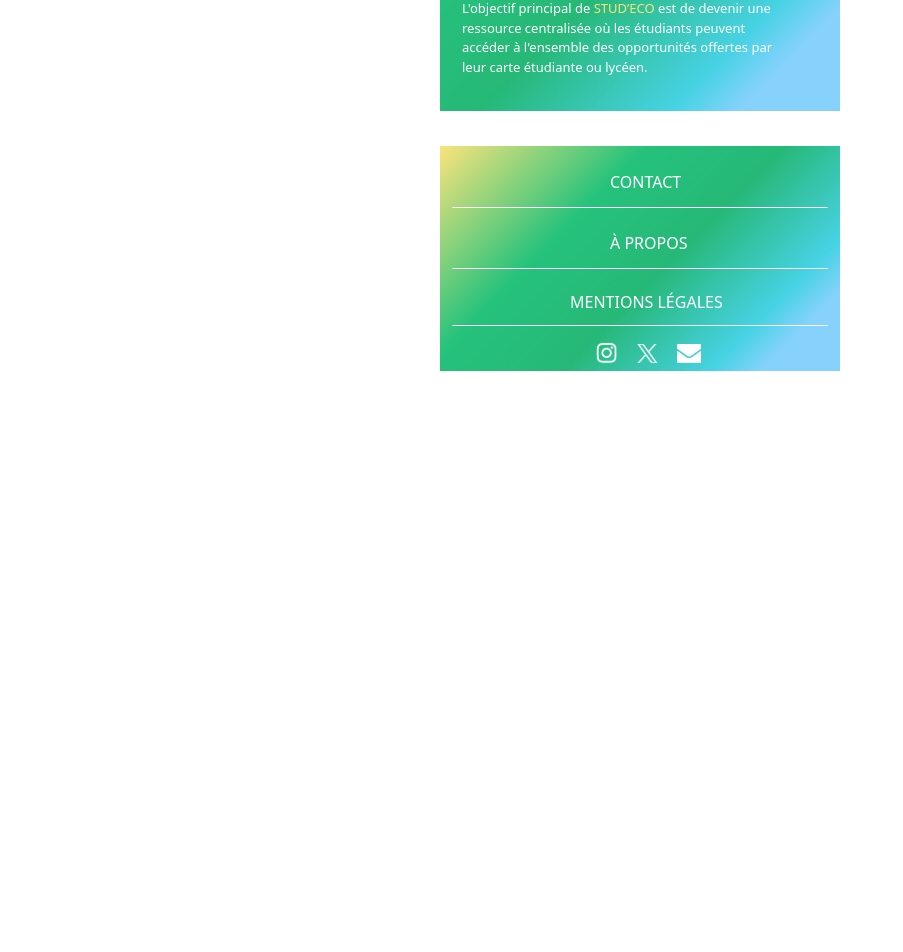
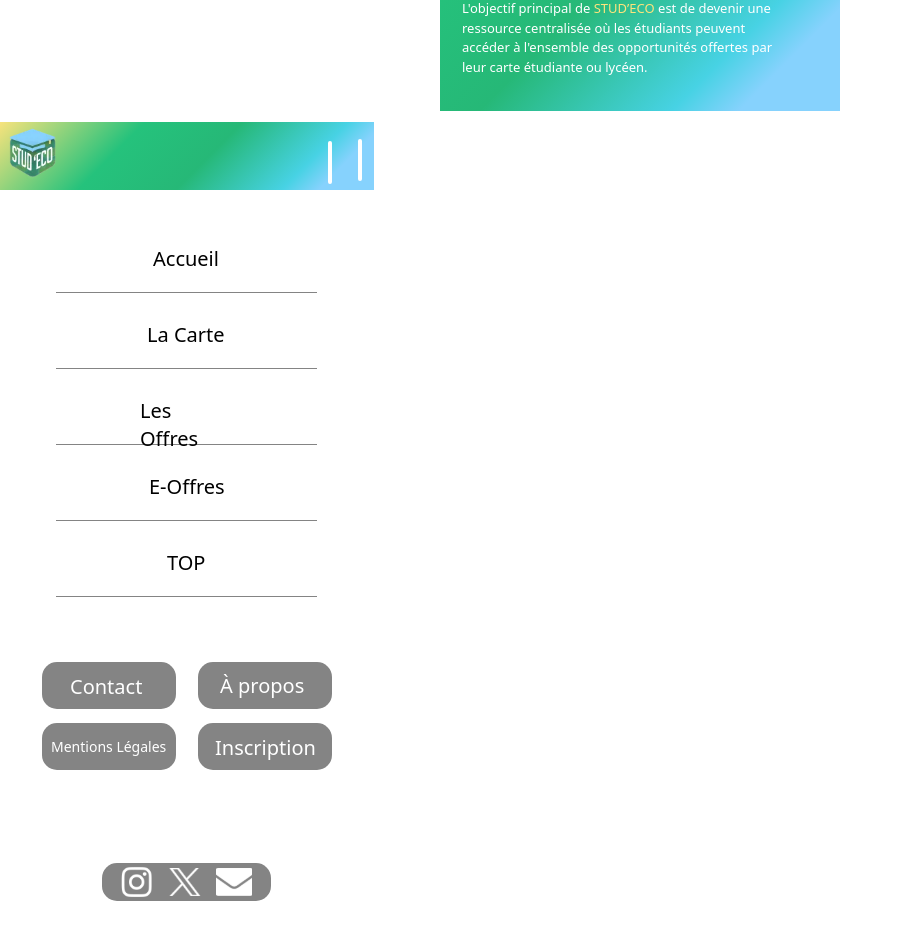
Before and after one commit to Imadecrypte/studeco_dev, a Vue app: page /menu in a window 1280 px wide. Shown: the part 300-1252 px from the top of the page, without its empty margins (0-903 px from the left). Before the commit the page ends 800 px from the top, so only its background shows below. Built offline with nearby package versions, Linux system fonts and the light colour scheme.

Commit message:
Début menu

```diff
--- a/package.json
+++ b/package.json
@@ -16,11 +16,9 @@
   "dependencies": {
     "pocketbase": "^0.21.1",
     "vue": "^3.4.21",
-    "vue-router": "^4.3.0"
+    "vue-router": "^4.3.2"
   },
   "devDependencies": {
-    "pocketbase-typegen": "^1.2.1",
-    "unplugin-vue-router": "^0.8.5",
     "@rushstack/eslint-patch": "^1.3.3",
     "@tsconfig/node20": "^20.1.2",
     "@types/node": "^20.11.28",
@@ -32,10 +30,12 @@
     "eslint": "^8.49.0",
     "eslint-plugin-vue": "^9.17.0",
     "npm-run-all2": "^6.1.2",
+    "pocketbase-typegen": "^1.2.1",
     "postcss": "^8.4.38",
     "prettier": "^3.0.3",
     "tailwindcss": "^3.4.1",
     "typescript": "~5.4.0",
+    "unplugin-vue-router": "^0.8.5",
     "vite": "^5.1.6",
     "vite-plugin-vue-devtools": "^7.0.18",
     "vue-tsc": "^2.0.6"
--- a/src/App.vue
+++ b/src/App.vue
@@ -1,6 +1,5 @@
 <script setup lang="ts">
 import { onErrorCaptured } from 'vue'
-import { RouterView } from 'vue-router/auto'
 import HeaderPage from './components/HeaderPage.vue'
 import FooterPage from './components/FooterPage.vue'
 
@@ -13,7 +12,7 @@ onErrorCaptured((err, instance, info) => {
 <template>
   <HeaderPage />
   <main>
-    <RouterView />
+    <router-view />
   </main>
   <FooterPage />
 </template>
--- a/src/components/HeaderPage.vue
+++ b/src/components/HeaderPage.vue
@@ -22,7 +22,7 @@
           src="/Studeco_2 5.webp"
           class="w-[168px] h-[173px] absolute left-[115px] top-[108.5px] object-cover"
         />
-        <router-link to="/menu.vue">
+        <router-link to="/menu">
           <div class="w-[43px] h-[22px] absolute left-[320px] top-[20px] cursor-pointer">
             <div class="w-[33px] h-[3.5px] rounded-[25px] bg-white my-1"></div>
             <div class="w-[21px] h-1 rounded-[25px] bg-white my-1"></div>
--- a/src/components/Menu.vue
+++ b/src/components/Menu.vue
@@ -87,13 +87,13 @@
     class="w-[169px] h-[38px] absolute left-[102px] top-[741px] rounded-[15px] bg-[#848484]"
   ></div>
   <img
-    src="logo-instagram-png-blanc-2.png"
+    src="/logo_insta.svg"
     class="w-[35px] h-[35px] absolute left-[119px] top-[742px] object-cover"
   /><img
-    src="twitter-x-white-logo-png-2.png"
+    src="/logo_x.svg"
     class="w-8 h-7 absolute left-[169px] top-[746px] object-cover"
   /><img
-    src="pngitem_5119843-1.png"
+    src="/logo_message.svg"
     class="w-9 h-7 absolute left-[216px] top-[746px] object-cover"
   />
   <div class="w-[134px] h-[47px]">
@@ -129,7 +129,7 @@
       Inscription
     </p>
   </div>
-  <img src="studeco_2-4.png" class="w-[47px] h-[51px] absolute left-[9px] top-1.5 object-cover" />
+  <img src="/Studeco_2 4.webp" class="w-[47px] h-[51px] absolute left-[9px] top-1.5 object-cover" />
 </div>
 
 
--- /dev/null
+++ b/src/router/index.ts
@@ -0,0 +1,23 @@
+import { createRouter, createWebHistory } from 'vue-router'
+import Menu from '../components/Menu.vue'
+import index from '../pages/index.vue'
+
+const routes = [
+  {
+    path: '/menu',
+    name: 'Menu',
+    component: Menu
+  },
+  {
+    path: '/',
+    name: 'index',
+    component: index
+  }
+]
+
+const router = createRouter({
+  history: createWebHistory(),
+  routes
+})
+
+export default router
```
Also changed, not shown: src/main.ts (+2 -10 lines), 1 other file (tests, documents, lock files or other folders).
